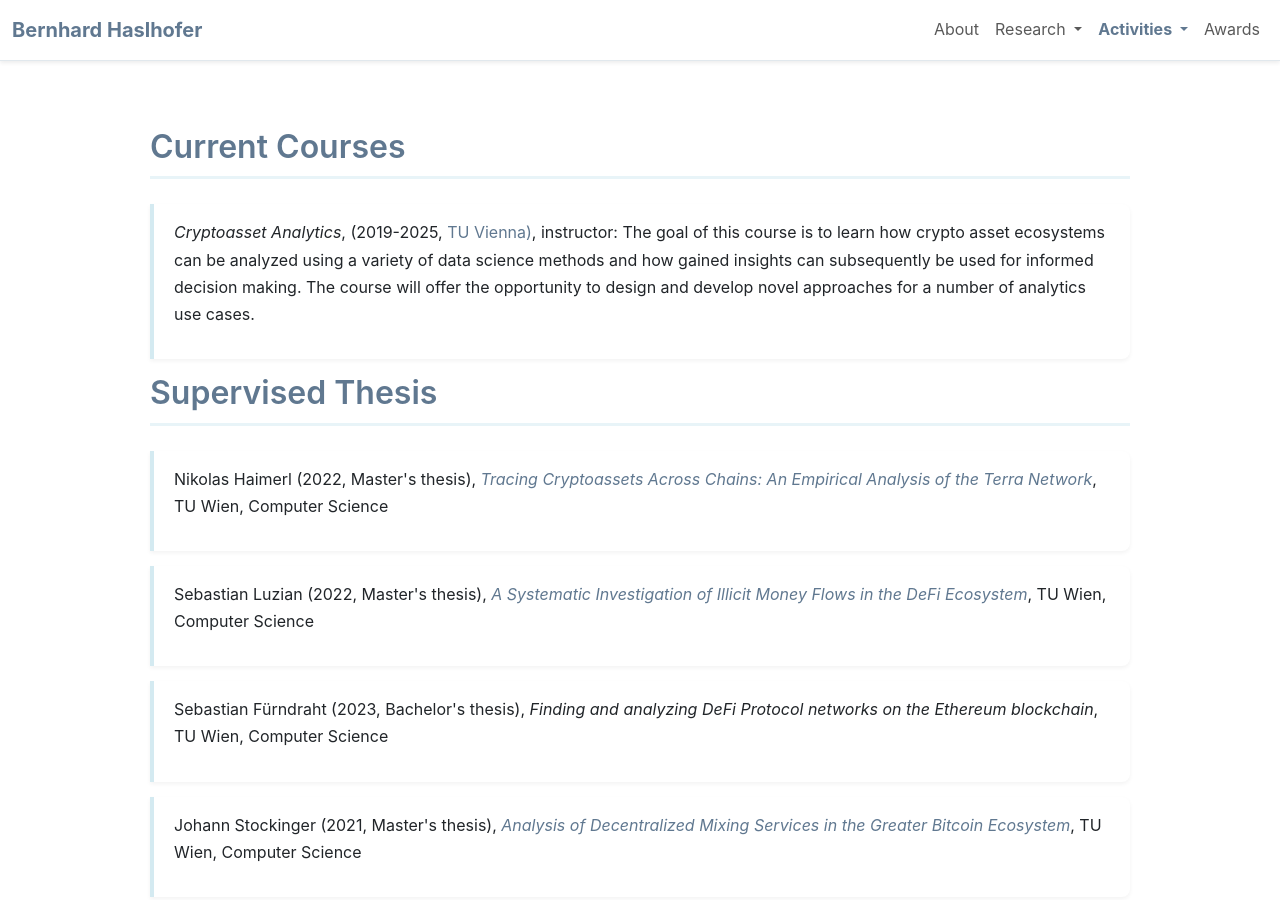
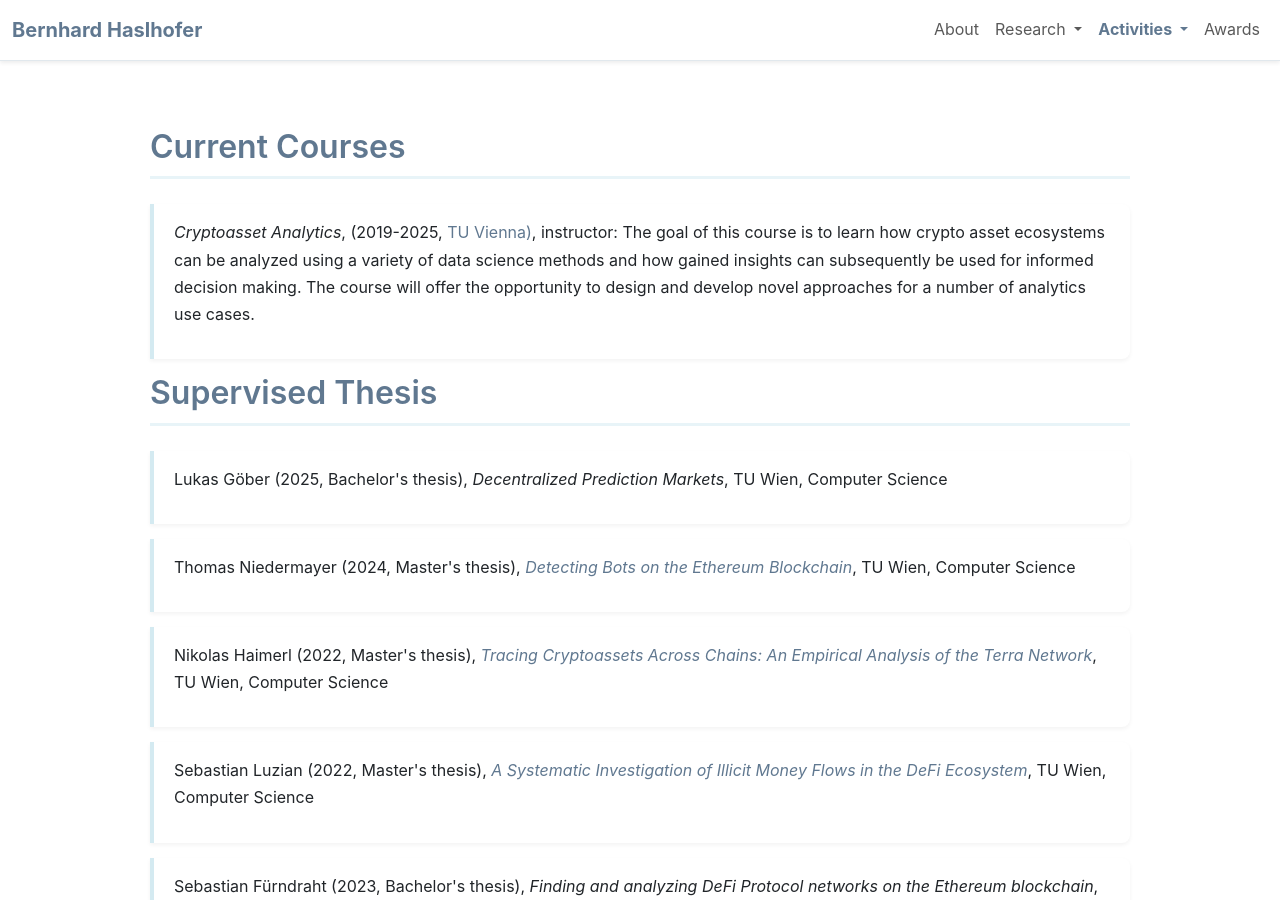
Before and after one commit to behas/behas.github.com, a Jekyll site: the page built from teaching.html, in a window 1280 px wide and 900 px high. Built offline with Jekyll 4.4.1, drawn with Linux system fonts in a browser that asks for light colours; a style sheet for code colours, icons or effects is not loaded.

Commit message:
update theses

```diff
--- a/_data/theses.yml
+++ b/_data/theses.yml
@@ -1,3 +1,18 @@
+- author: "Lukas Göber"
+  title: "Decentralized Prediction Markets"
+  institution: "TU Wien"
+  subject: "Computer Science"
+  date: "2025-06-04"
+  type: "Bachelor's thesis"
+
+- author: "Thomas Niedermayer"
+  title: "Detecting Bots on the Ethereum Blockchain"
+  institution: "TU Wien"
+  subject: "Computer Science"
+  date: "2024-04-12"
+  type: "Master's thesis"
+  uri: https://repositum.tuwien.at/handle/20.500.12708/198225
+
 - author: "Nikolas Haimerl"
   title: "Tracing Cryptoassets Across Chains: An Empirical Analysis of the Terra Network"
   institution: "TU Wien"
@@ -26,7 +41,7 @@
   institution: "TU Wien"
   subject: "Computer Science"
   date: "2021-08-05"
-  type: "Master's thesis" # Masters's thesis
+  type: "Master's thesis"
   uri: https://repositum.tuwien.at/handle/20.500.12708/18576
 
 - author: "Clemens Heistracher"
@@ -34,7 +49,7 @@
   institution: "TU Wien"
   subject: "Applied Physics"
   date: "2021-10-22"
-  type: "Master's thesis" # Masters's thesis
+  type: "Master's thesis"
   uri: https://repositum.tuwien.at/handle/20.500.12708/18976
 
 - author: "Diana Elena Ion"
@@ -42,34 +57,34 @@
   institution: "EURECOM"
   subject: "Master EIT Digital en Sécurité Numérique"
   date: "2021-08-31"
-  type: "Master's thesis" # Bachelor's thesis
+  type: "Master's thesis"
 
 - author: "Christian Winter"
   title: "Analysis of Smart Contracts and Token Networks"
   institution: "Technikum Wien"
   subject: "Innovation and Technology Management"
   date: "2020-09-11"
-  type: "Master's thesis" # Bachelor's thesis
+  type: "Master's thesis"
 
 - author: "Marlon von Coburg"
   title: "Auswirkungen der Nutzung der Blockchain- Technologie in Microgrids im Hinblick auf eine nachhaltige Energieversorgung"
   institution: "Technikum Wien"
   subject: "Integrative Stadtentwicklung – Smart City"
   date: "2020-09-15"
-  type: "Master's thesis" # Bachelor's thesis
+  type: "Master's thesis"
 
 - author: "Dominik Veselý"
   title: "Libra: An Economic and Technological Analysis of Facebook’s Proposed Cryptocurrency"
   institution: "TU Wien"
   date: "2020-03-04"
-  type: "Bachelor's thesis" # Bachelor's thesis
+  type: "Bachelor's thesis"
 
 - author: "Peter Holzer"
   title: "Payment Channel Network Analysis with Focus on Lightning Network"
   institution: "TU Wien"
   subject: "Software Engineering & Internet Computing"
   date: "2019-10-04"
-  type: "Master's thesis" # Bachelor's thesis
+  type: "Master's thesis"
   uri: https://repositum.tuwien.at/retrieve/2249
 
 - author: "Abraham Hinteregger"
@@ -85,4 +100,4 @@
   institution: "Politecnico de Torino"
   subject: "ICT for Smart Societies"
   date: "2018-07-10"
-  type: "Master's thesis" # Bachelor's thesis
+  type: "Master's thesis"
```
